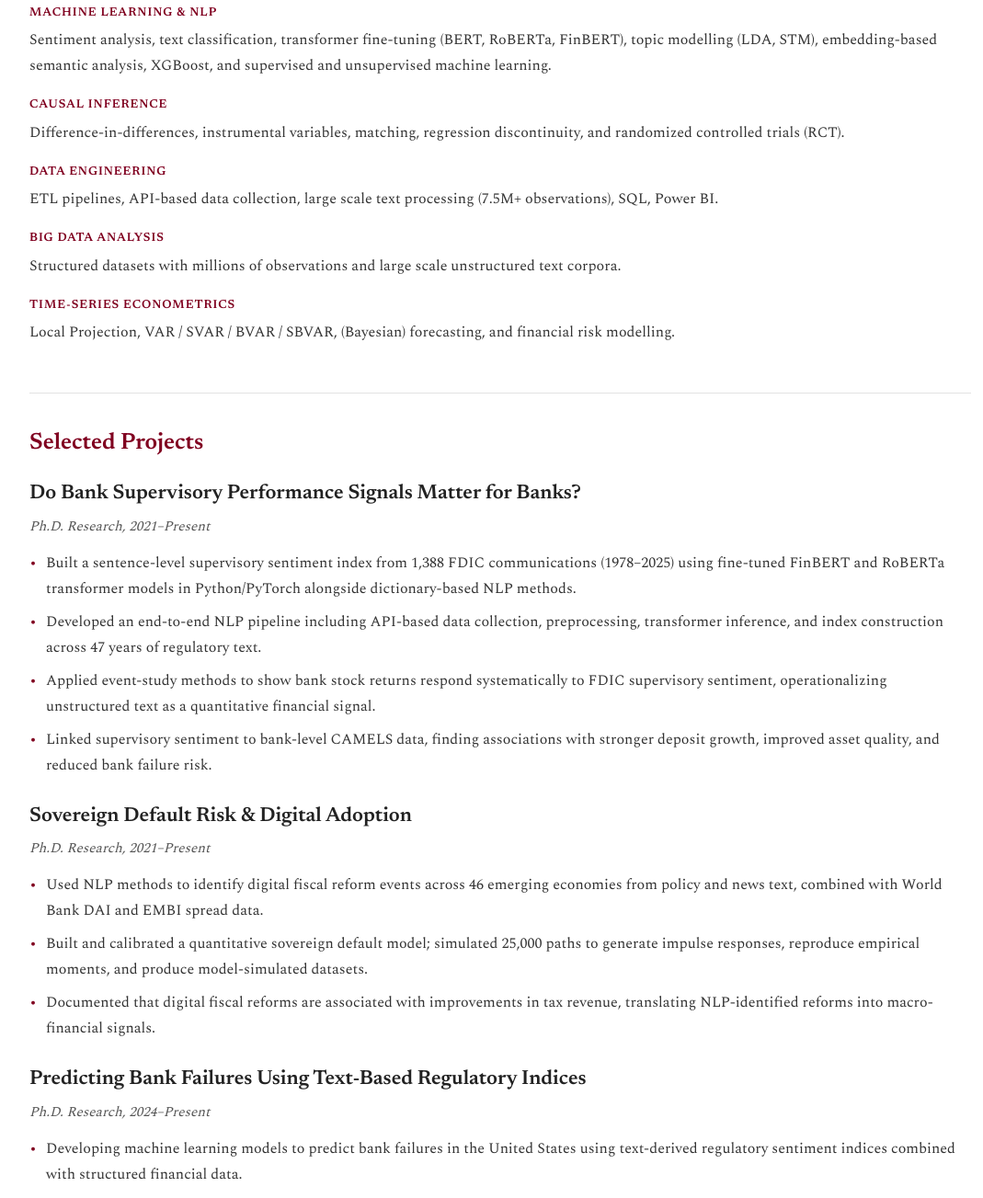
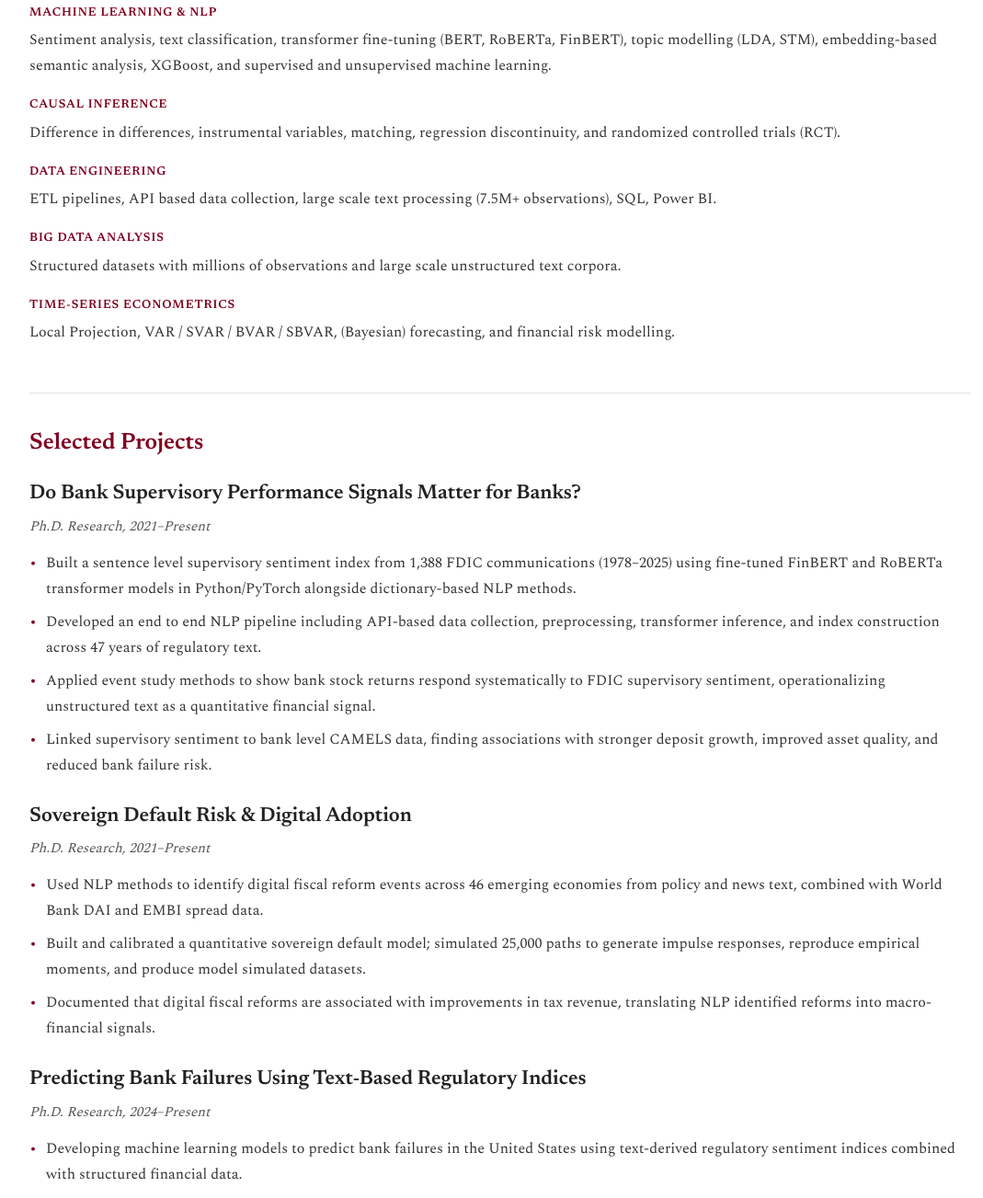
Before and after one commit to Samuel-basoah/Samuel-Basoah.github.io, a plain HTML site: page ml.html in a window 1280 px wide. Shown: the part 637-1940 px from the top of the page at 92% size, without its empty margins (96-1165 px from the left). Drawn offline with nearby package versions, Linux system fonts and the light colour scheme.

Commit message:
Update ml.html

```diff
--- a/ml.html
+++ b/ml.html
@@ -409,7 +409,7 @@ footer {
     <p class="lead">
         Quantitative economist and NLP data scientist specializing
         in turning unstructured economic and financial text into
-        actionable signals. I build end-to-end NLP pipelines in
+        actionable signals. I build end to end NLP pipelines in
         Python and R. I leverage PyTorch and Hugging Face
         transformers to construct supervisory sentiment indices
         from large scale regulatory corpora. My work applies fine
@@ -418,7 +418,7 @@ footer {
         stability, sovereign risk, and banking supervision.
         I am experienced in SQL based data pipelines, large scale
         text processing (7.5M+ observations), and communicating
-        model trade-offs clearly to non-technical stakeholders.
+        model trade offs clearly to non technical stakeholders.
     </p>
 
 </section>
@@ -455,7 +455,7 @@ footer {
         <span class="slabel">Causal Inference</span>
 
         <span class="sbody">
-            Difference-in-differences, instrumental variables,
+            Difference in differences, instrumental variables,
             matching, regression discontinuity, and randomized
             controlled trials (RCT).
         </span>
@@ -465,7 +465,7 @@ footer {
         <span class="slabel">Data Engineering</span>
 
         <span class="sbody">
-            ETL pipelines, API-based data collection,
+            ETL pipelines, API based data collection,
             large scale text processing (7.5M+ observations),
             SQL, Power BI.
         </span>
@@ -511,7 +511,7 @@ footer {
 
         <ul>
             <li>
-                Built a sentence-level supervisory sentiment index
+                Built a sentence level supervisory sentiment index
                 from 1,388 FDIC communications (1978&ndash;2025)
                 using fine-tuned FinBERT and RoBERTa transformer
                 models in Python/PyTorch alongside dictionary-based
@@ -519,21 +519,21 @@ footer {
             </li>
 
             <li>
-                Developed an end-to-end NLP pipeline including
+                Developed an end to end NLP pipeline including
                 API-based data collection, preprocessing,
                 transformer inference, and index construction
                 across 47 years of regulatory text.
             </li>
 
             <li>
-                Applied event-study methods to show bank stock
+                Applied event study methods to show bank stock
                 returns respond systematically to FDIC supervisory
                 sentiment, operationalizing unstructured text
                 as a quantitative financial signal.
             </li>
 
             <li>
-                Linked supervisory sentiment to bank-level CAMELS
+                Linked supervisory sentiment to bank level CAMELS
                 data, finding associations with stronger deposit
                 growth, improved asset quality, and reduced
                 bank failure risk.
@@ -566,13 +566,13 @@ footer {
                 Built and calibrated a quantitative sovereign
                 default model; simulated 25,000 paths to generate
                 impulse responses, reproduce empirical moments,
-                and produce model-simulated datasets.
+                and produce model simulated datasets.
             </li>
 
             <li>
                 Documented that digital fiscal reforms are
                 associated with improvements in tax revenue,
-                translating NLP-identified reforms into
+                translating NLP identified reforms into
                 macro-financial signals.
             </li>
         </ul>
```
